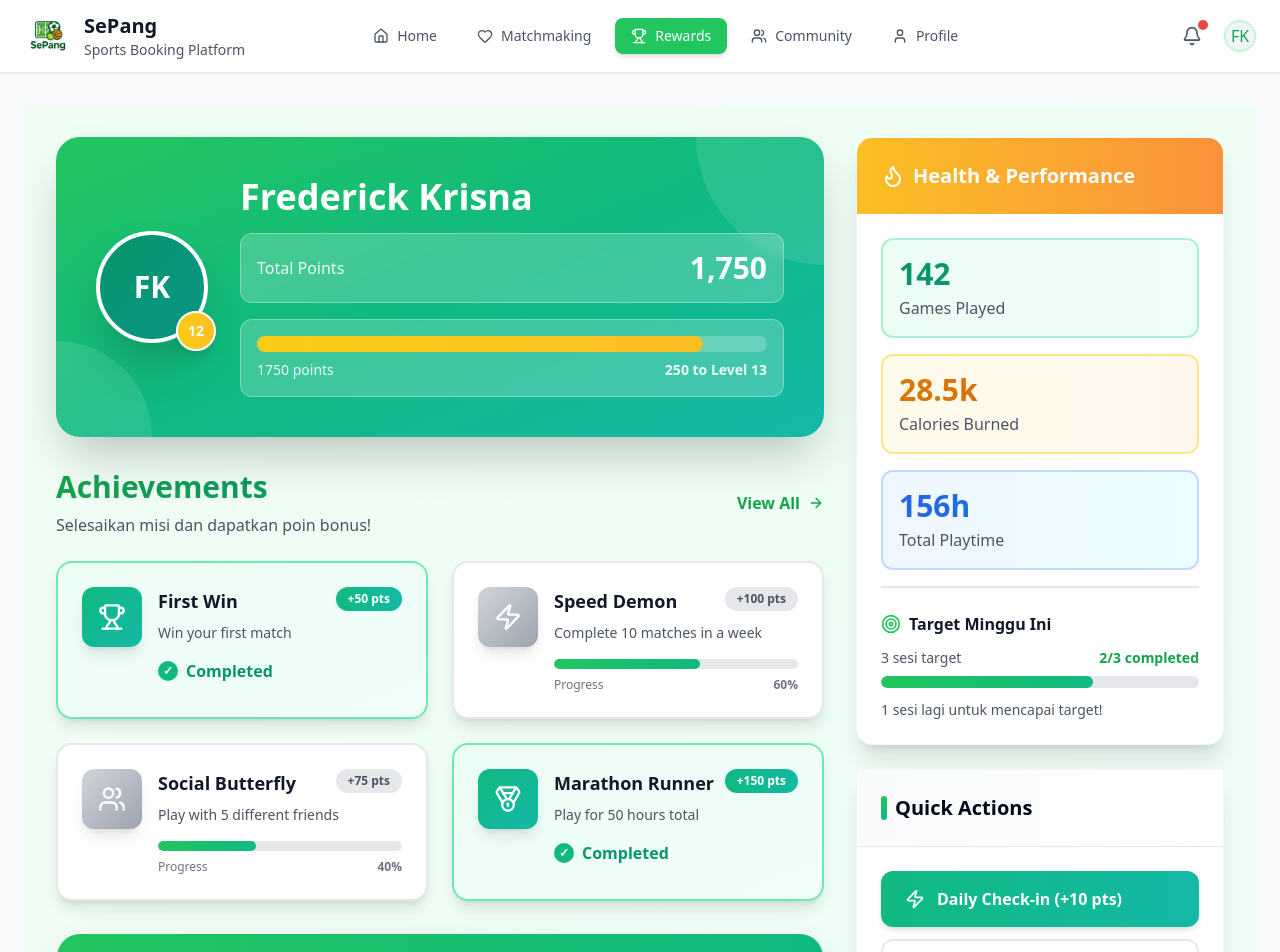
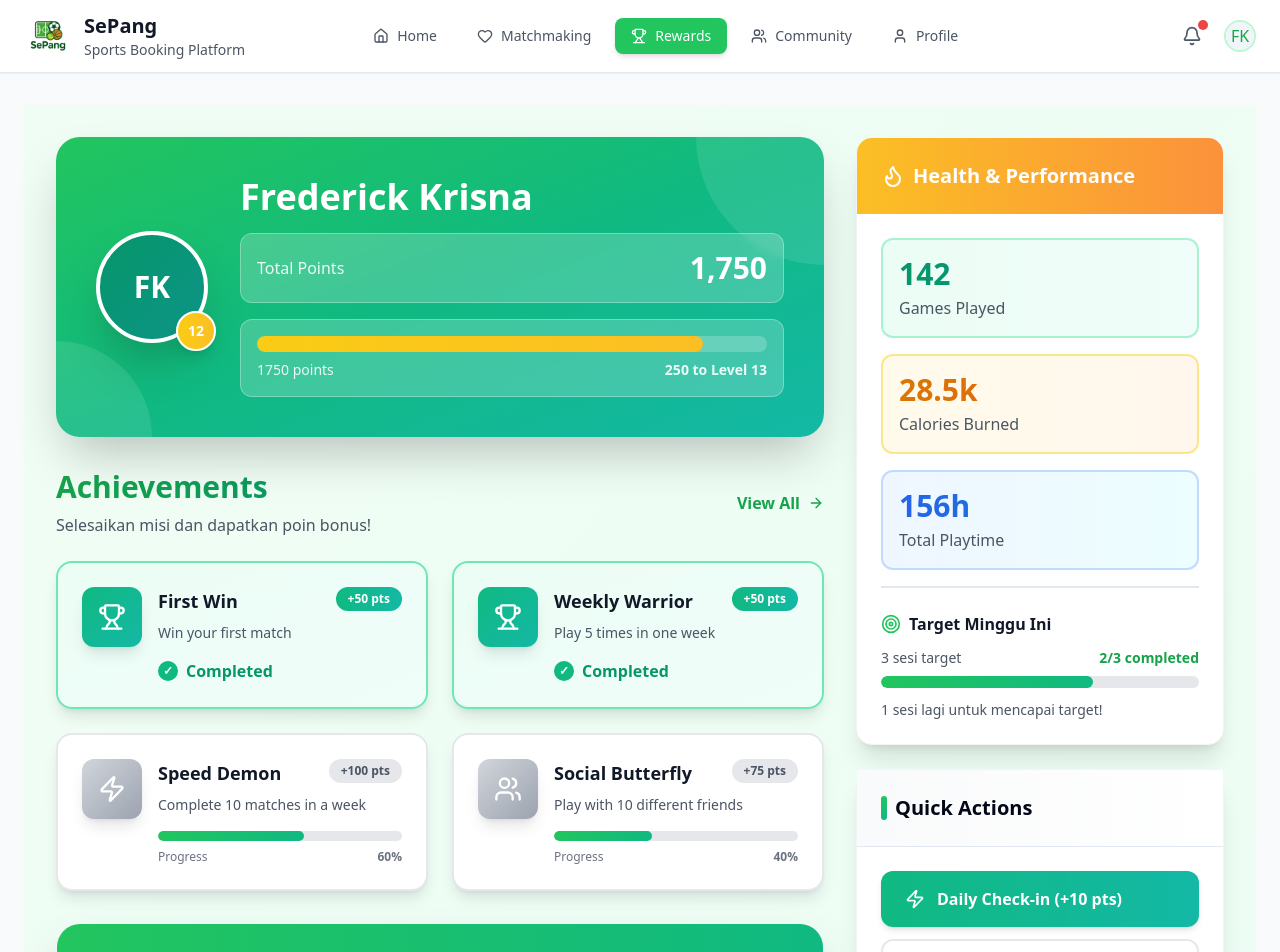
Before and after one commit to Frederickkrisna/SePang, a React (Vite) app: page /rewards in a window 1280 px wide. Shown: the top 952 px of the page. Built offline with nearby package versions, Linux system fonts and the light colour scheme; the HTML template or start-up script is replaced by a standard one.

Commit message:
editing data Header, Gamification, and Profile

```diff
--- a/src/components/layout/Header.jsx
+++ b/src/components/layout/Header.jsx
@@ -17,9 +17,9 @@ export default function Header({ activeTab, setActiveTab }) {
   ]
 
   const notifications = [
-    { id: 1, message: 'Booking lapangan futsal kamu sudah dikonfirmasi ✅', time: '2 jam lalu' },
-    { id: 2, message: 'Kamu mendapatkan 50 poin reward baru 🎁', time: '1 hari lalu' },
-    { id: 3, message: 'Temanmu mengundangmu ke pertandingan ⚽', time: '3 hari lalu' }
+    { id: 1, message: 'Your futsal booking at SportCenter is confirmed', time: '2 hours ago' },
+    { id: 2, message: 'You earned the Marathon Runner badge', time: '1 day ago' },
+    { id: 3, message: 'Your refund has been processed', time: '3 days ago' }
   ]
 
   // Tutup popup kalau klik di luar
--- a/src/pages/Gamification.jsx
+++ b/src/pages/Gamification.jsx
@@ -19,11 +19,13 @@ export default function Gamification() {
 
   const achievements = [
     { id: 1, name: "First Win", icon: "Trophy", points: 50, description: "Win your first match", completed: true, progress: 100 },
-    { id: 2, name: "Speed Demon", icon: "Zap", points: 100, description: "Complete 10 matches in a week", completed: false, progress: 60 },
-    { id: 3, name: "Social Butterfly", icon: "Users", points: 75, description: "Play with 5 different friends", completed: false, progress: 40 },
-    { id: 4, name: "Marathon Runner", icon: "Medal", points: 150, description: "Play for 50 hours total", completed: true, progress: 100 },
-    { id: 5, name: "Sharpshooter", icon: "Target", points: 200, description: "Win 20 matches in a row", completed: false, progress: 25 },
-    { id: 6, name: "Team Player", icon: "Star", points: 100, description: "Join 10 team events", completed: false, progress: 70 }
+    { id: 2, name: "Weekly Warrior", icon: "Trophy", points: 50, description: "Play 5 times in one week", completed: true, progress: 100 },
+    { id: 3, name: "Speed Demon", icon: "Zap", points: 100, description: "Complete 10 matches in a week", completed: false, progress: 60 },
+    { id: 4, name: "Social Butterfly", icon: "Users", points: 75, description: "Play with 10 different friends", completed: false, progress: 40 },
+    { id: 5, name: "Marathon Runner", icon: "Medal", points: 150, description: "Play for 50 hours total", completed: true, progress: 100 },
+    { id: 6, name: "Sharpshooter", icon: "Target", points: 200, description: "Win 20 matches in a row", completed: false, progress: 25 },
+    { id: 7, name: "Team Player", icon: "Star", points: 100, description: "Join 10 team events", completed: false, progress: 70 },
+    { id: 8, name: "Early Bird", icon: "Award", points: 50, description: "Book before 8 AM", completed: true, progress: 100 }
   ]
 
   const rewards = [
--- a/src/pages/Profile.jsx
+++ b/src/pages/Profile.jsx
@@ -20,14 +20,14 @@ export default function Profile() {
   // Data untuk berbagai fitur
   const [notifications, setNotifications] = useState([
     { id: 1, title: "Booking Confirmed", message: "Your futsal booking at SportCenter is confirmed", time: "2 hours ago", read: false },
-    { id: 2, title: "New Achievement", message: "You earned the Weekly Warrior badge", time: "1 day ago", read: false },
+    { id: 2, title: "New Achievement", message: "You earned the Marathon Runner badge", time: "1 day ago", read: false },
     { id: 3, title: "Payment Received", message: "Your refund has been processed", time: "3 days ago", read: false }
   ])
 
   const [bookingHistory, setBookingHistory] = useState([
-    { id: 1, venue: "SportCenter Jakarta", sport: "Futsal", date: "2024-03-15", time: "19:00", status: "Completed" },
-    { id: 2, venue: "BadmintonArena Kemang", sport: "Badminton", date: "2024-03-12", time: "20:00", status: "Completed" },
-    { id: 3, venue: "Basketball Court Central", sport: "Basketball", date: "2024-03-20", time: "18:00", status: "Upcoming" }
+    { id: 1, venue: "SportCenter Jakarta", sport: "Futsal", date: "2025-10-15", time: "19:00", status: "Completed" },
+    { id: 2, venue: "BadmintonArena Kemang", sport: "Badminton", date: "2025-10-31", time: "20:00", status: "Completed" },
+    { id: 3, venue: "Basketball Court Central", sport: "Basketball", date: "2025-12-1", time: "18:00", status: "Upcoming" }
   ])
 
   const [favoriteVenues, setFavoriteVenues] = useState([
@@ -42,9 +42,10 @@ export default function Profile() {
   ])
 
   const [achievements, setAchievements] = useState([
-    { id: 1, name: "Weekly Warrior", description: "Play 5 times in one week", earned: true, date: "2024-03-15" },
-    { id: 2, name: "Early Bird", description: "Book before 8 AM", earned: true, date: "2024-03-10" },
-    { id: 3, name: "Social Butterfly", description: "Play with 10 different people", earned: false }
+    { id: 1, name: "First Win", description: "Win your first match", earned: true, date: "2025-03-15" },
+    { id: 1, name: "Weekly Warrior", description: "Play 5 times in one week", earned: true, date: "2025-07-20" },
+    { id: 2, name: "Marathon Runner", description: "Play for 50 hours total", earned: true, date: "2025-10-12" },
+    { id: 3, name: "Early Bird", description: "Book before 8 AM", earned: true, date: "2025-11-15" },
   ])
 
   // Handler functions
```
